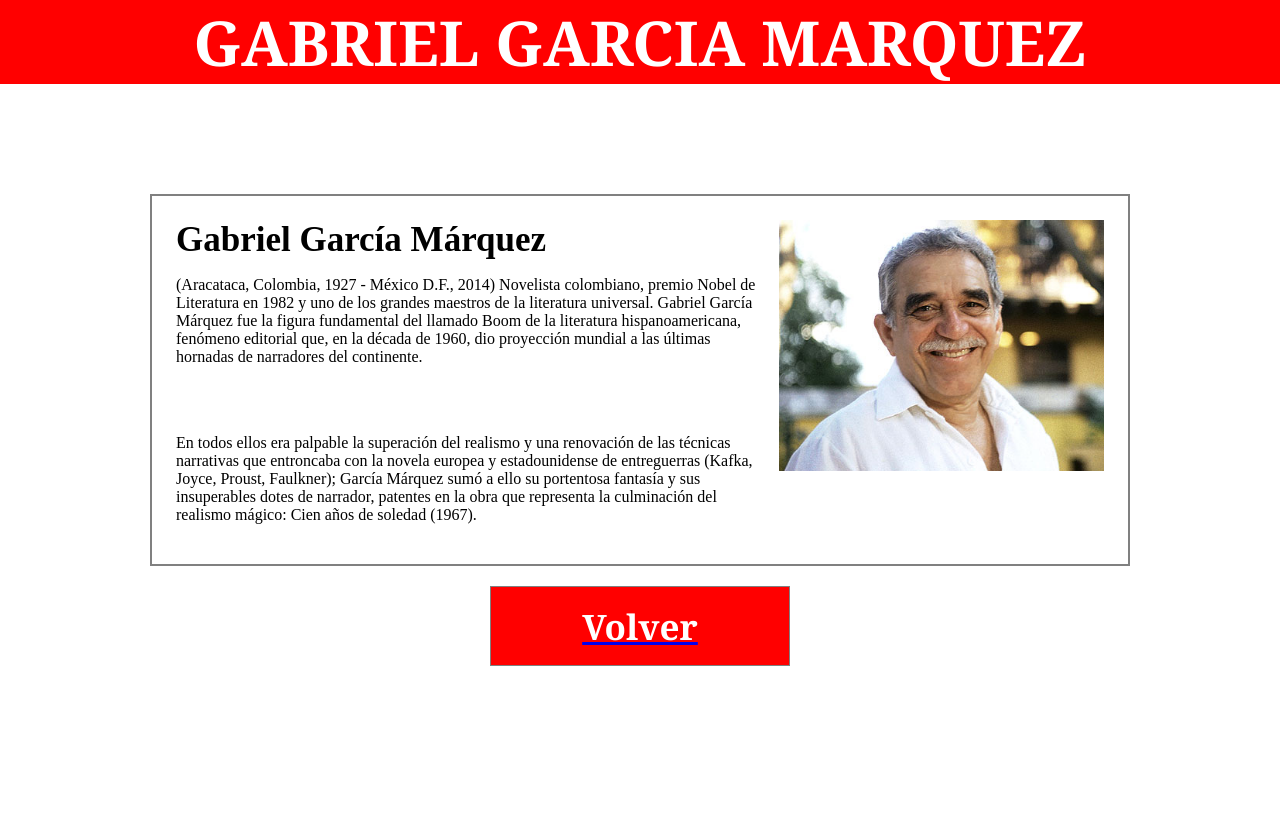
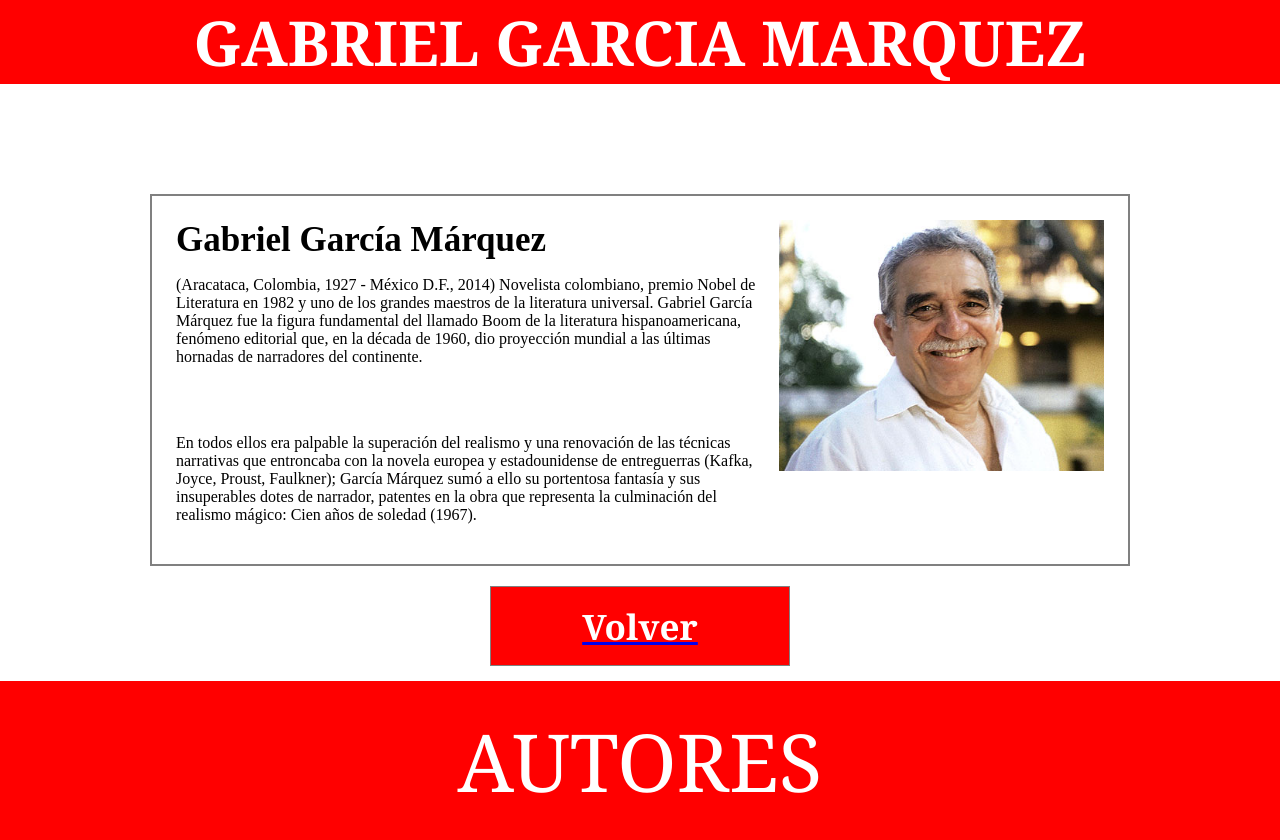
Before and after one commit to DigitalMinds28/Taller2, a plain HTML site: page biografia.html in a window 1280 px wide. Before the commit the page ends 800 px from the top, so only its background shows below. Drawn offline with Linux system fonts and the light colour scheme.

Commit message:
se agrega el footer

```diff
--- a/Carpeta CSS/css2.css
+++ b/Carpeta CSS/css2.css
@@ -109,3 +109,29 @@ figure.content img {
     width: 35%; /* La imagen ocupará la mitad del espacio disponible */
     height: 5%;
 }
+/* *Parte 3 taller*/
+/* FOOTER" */
+footer {
+    padding: 25px;
+    /* Define el espacio de relleno en todas las direcciones, pero hay un error de sintaxis, debería ser "25px" */
+    font-family: Cambria, Cochin, Georgia, Times, 'Times New Roman', serif;
+    /* Define la fuente del texto */
+    background-color: red;
+    /* Establece el color de fondo en rojo */
+    color: white;
+    /* Establece el color del texto en blanco */
+    font-size: 80px;
+    /* Aumenta el tamaño de fuente dentro del footer a 80 píxeles */
+    text-align: center;
+    /* Centra el texto horizontalmente dentro del footer */
+    margin-top: 15px;
+    /* Agrega un margen superior de 15 píxeles */
+    margin-bottom: 0;
+    /* Elimina el margen inferior */
+    position: absolute;
+    /* Establece la posición absoluta */
+    left: 0;
+    /* Ancla el footer a la izquierda */
+    right: 0;
+    /* Ancla el footer a la derecha */
+}
--- a/biografia.html
+++ b/biografia.html
@@ -36,6 +36,7 @@
             </a>
         </button>
     </main>
+    <footer>AUTORES</footer>
 </body>
 
 </html>
```
